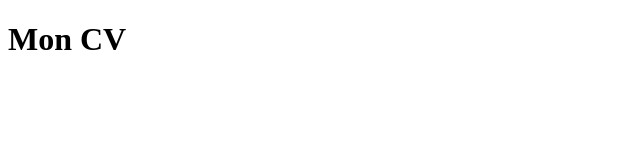
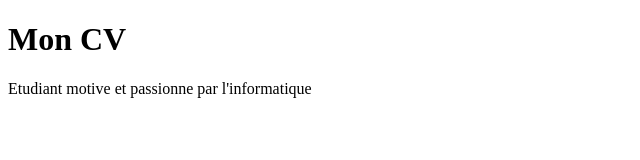
Before and after one commit to mahamath552-coder/mon-cv, a plain HTML site: page index.html in a window 1280 px wide. Shown: the whole page, without its empty margins (0-640 px from the left). Drawn offline with Linux system fonts and the light colour scheme.

Commit message:
mise en place de section description

```diff
--- a/index.html
+++ b/index.html
@@ -9,5 +9,6 @@
 
     <body>
         <h1>Mon CV</h1>
+        <p>Etudiant motive et passionne par l'informatique</p>
     </body>
 </html>
```
